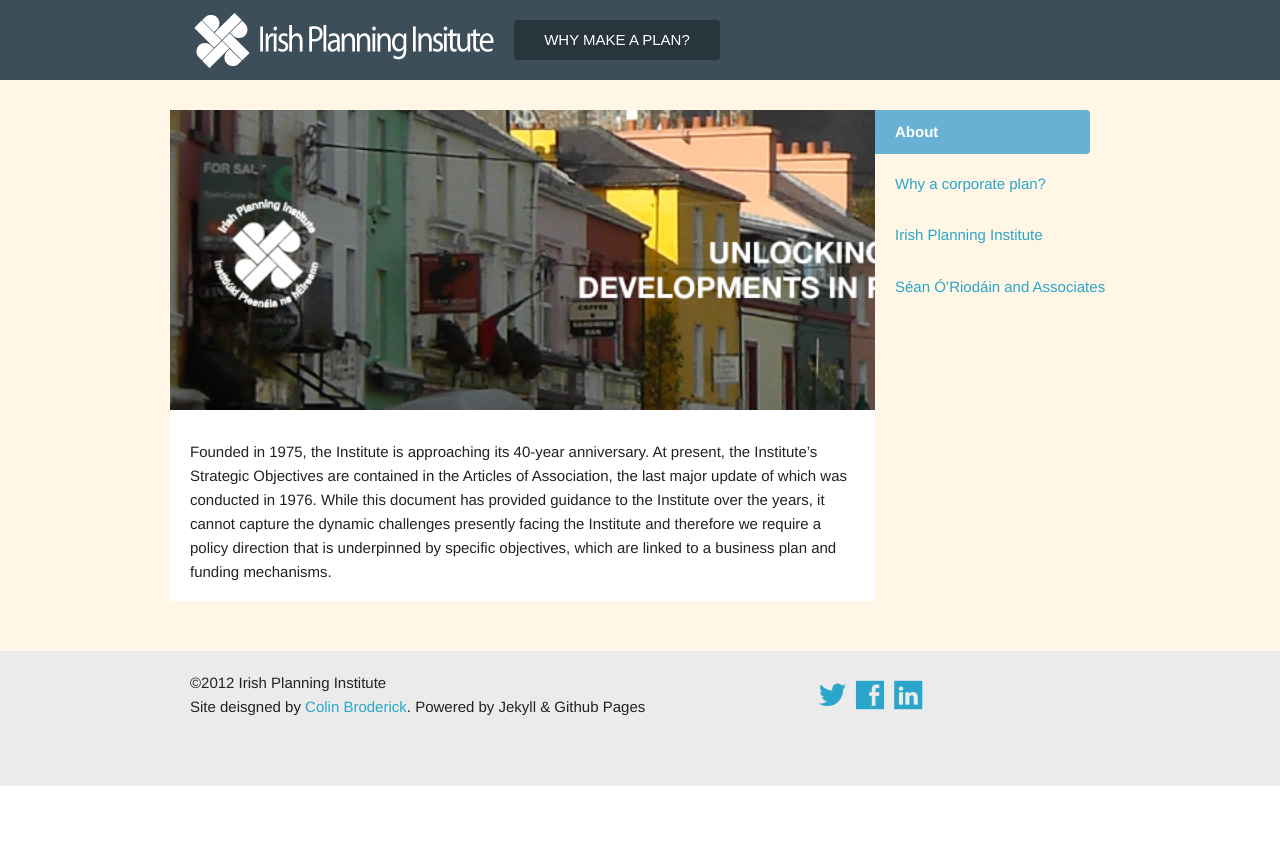
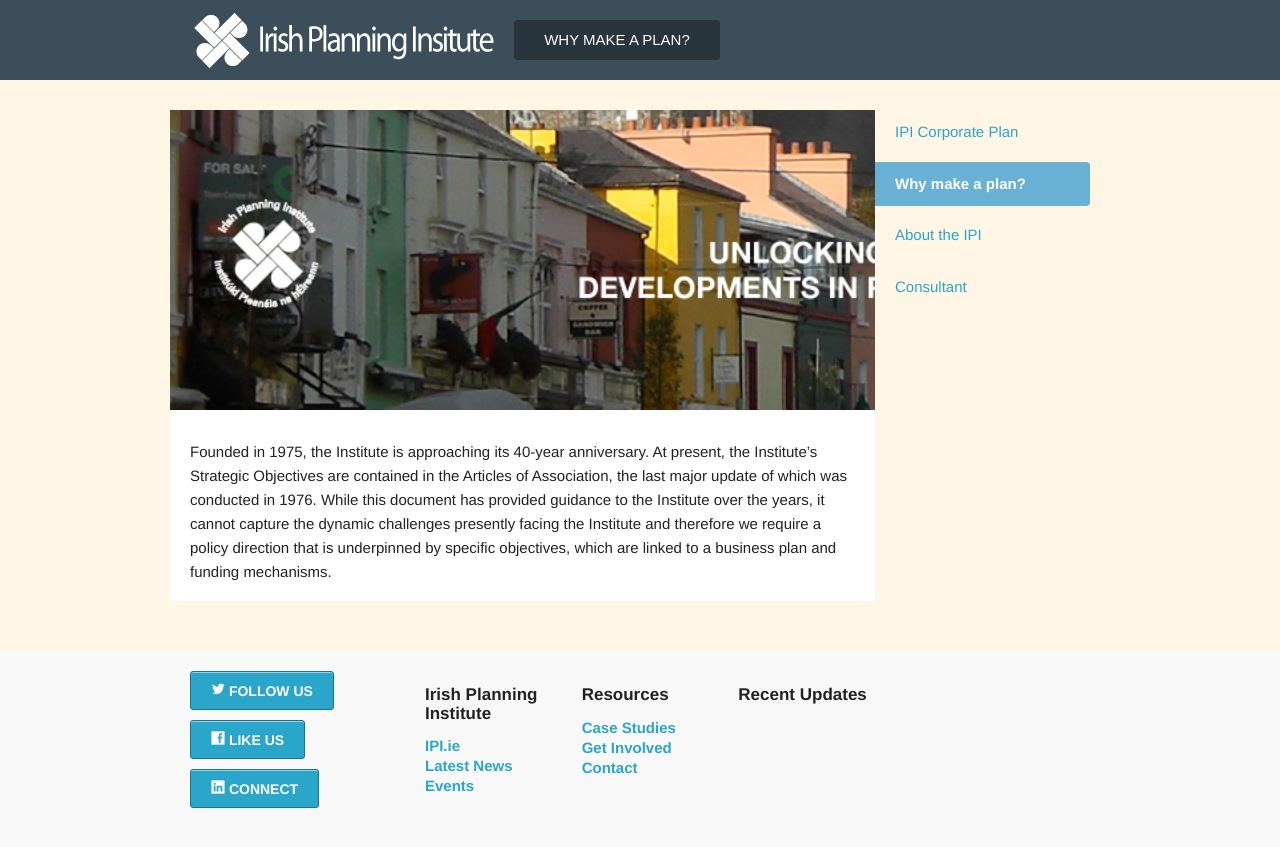
Before and after one commit to rustyb/ipi-corp-plan, a Jekyll site: the page built from _posts/pages/2000-10-03-why-a-corporate-plan.md, in a window 1280 px wide. Shown: the top 847 px of the page. Built offline with Jekyll 4.4.1, drawn with Linux system fonts in a browser that asks for light colours.

Commit message:
updated files and pages

```diff
--- /dev/null
+++ b/_includes/pages_list
@@ -0,0 +1,14 @@
+{% for node in pages_list %}
+    {% if node.title != null %}
+      {% if group == null or group == node.group %}
+      	{% if page.url == node.url %}
+      	<li class="active"><a href="{{ base }}{{node.url}}" class="active">{{node.title}}</a></li>
+      	{% else %}
+      	<li><a href="{{ base }}{{node.url}}">{{node.title}}</a></li>
+      	{% endif %}
+      {% endif %}
+    {% endif %}
+  {% endfor %}
+
+{% assign pages_list = nil %}
+{% assign group = nil %}
--- a/_layouts/default.html
+++ b/_layouts/default.html
@@ -53,10 +53,13 @@
 			</div>
 			<div class="three columns">
 				<ul class="side-nav">
-				  <li class="active"><a href="{{base}}/pages/about-plan">About</a></li>
+					{% assign pages_list = site.posts %}
+					  {% assign group = 'navigation' %}
+					  {% include pages_list %}
+				  <!--<li><a href="{{base}}/pages/about-plan">About</a></li>
 				  <li><a href="{{base}}/pages/why-a-corporate-plan">Why a corporate plan?</a></li>
 				  <li><a href="{{base}}/pages/about-ipi">Irish Planning Institute</a></li>
-				  <li><a href="{{base}}/pages/plan-consultants">Séan Ó’Riodáin and Associates</a></li>
+				  <li><a href="{{base}}/pages/plan-consultants">Séan Ó’Riodáin and Associates</a></li>-->
 				</ul>
 			</div>
 
@@ -160,6 +163,38 @@
 			-->
 			<div id="footer">
 				<div class="row">
+					<div class="three columns">
+						<a class="button radius" style="margin-bottom:10px;" href="http://twitter.com/IrishPlanInst">
+							<i class="foundicon-twitter"></i> FOLLOW US
+						</a>
+						<a class="button radius" style="margin-bottom:10px;" href="http://www.facebook.com/pages/The-Irish-Planning-Institute/130744943633325">
+							<i class="foundicon-facebook"></i> LIKE US
+						</a>
+						<a class="button radius" style="margin-bottom:10px;" href="http://www.linkedin.com/groups/Irish-Planning-Institute-3723889">
+							<i class="foundicon-linkedin"></i> CONNECT
+						</a>
+					</div>
+					<div class="two columns">
+						<h5>Irish Planning Institute</h5>
+						<div class="links">
+							<a href="#">IPI.ie</a>
+							<a href="#">Latest News</a>
+							<a href="#">Events</a>
+						</div>
+					</div>
+					<div class="two columns">
+						<h5>Resources</h5>
+						<div class="links">
+							<a href="#">Case Studies</a>
+							<a href="#">Get Involved</a>
+							<a href="#">Contact</a>
+						</div>
+					</div>
+					<div class="five columns">
+						<h5>Recent Updates</h5>
+					</div>
+				</div>
+			<!--	<div class="row">
 					<div class="eight columns">
 						<p>&copy;2012 Irish Planning Institute <br />
 							Site deisgned by <a>Colin Broderick</a>. Powered by Jekyll &amp; Github Pages</p>
@@ -171,7 +206,7 @@
 					</div>
 				</div>
 
-			</div>
+			</div>-->
 </div>
 				<!-- Included JS Files (Compressed) -->
 				<script src="{{base}}/foundation/javascripts/foundation.min.js"></script>
--- a/_posts/pages/2012-10-14-why-a-corporate-plan.md
+++ b/_posts/pages/2000-10-03-why-a-corporate-plan.md
@@ -2,7 +2,8 @@
 layout: default
 published: true
 title: Why make a plan?
-permalink: /pages/why-a-corporate-plan
+permalink: /why-a-corporate-plan
+group: navigation
 ---
 
 Founded in 1975, the Institute is approaching its 40-year anniversary. At present, the Institute’s Strategic Objectives are contained in the Articles of Association, the last major update of which was conducted in 1976. While this document has provided guidance to the Institute over the years, it cannot capture the dynamic challenges presently facing the Institute and therefore we require a policy direction that is underpinned by specific objectives, which are linked to a business plan and funding mechanisms.
--- a/foundation/custom.css
+++ b/foundation/custom.css
@@ -7,7 +7,7 @@
   font-weight:bold;
 }
 #footer {
-	  background: #ebebeb 0 100% ;
+	  background: #F8F8F8 0 100% ;/*#ebebeb*/
 	  margin-top: 50px;
 	  padding: 20px 0 45px;
 }
@@ -117,3 +117,7 @@
 background: #3C4E5A;
 color:#fff;
 }
+.links a {font-weight:bold;display: block;
+overflow: hidden;
+white-space: nowrap;
+text-overflow: ellipsis;padding-bottom:5px;}
```
Also changed, not shown: _posts/2012-08-31-adoyle.md (deleted, +0 -14 lines), _posts/pages/2000-10-01-sean-o-riordain.md (added, +15 -0 lines), _posts/pages/2000-10-02-about-ipi.md (renamed from _posts/pages/2012-10-14-about-ipi.md, +2 -1 lines), _posts/pages/2000-10-04-about-plan.md (added, +22 -0 lines), pages/2012-08-26-home.md (renamed from _posts/pages/2012-08-26-home.md, +2 -1 lines), pages/2012-10-14-about-ipi.md (added, +43 -0 lines), pages/2012-10-14-sean-o-riordain.md (renamed from _posts/pages/2012-10-14-sean-o-riordain.md, +2 -1 lines), pages/2012-10-14-why-a-corporate-plan.md (added, +9 -0 lines).
